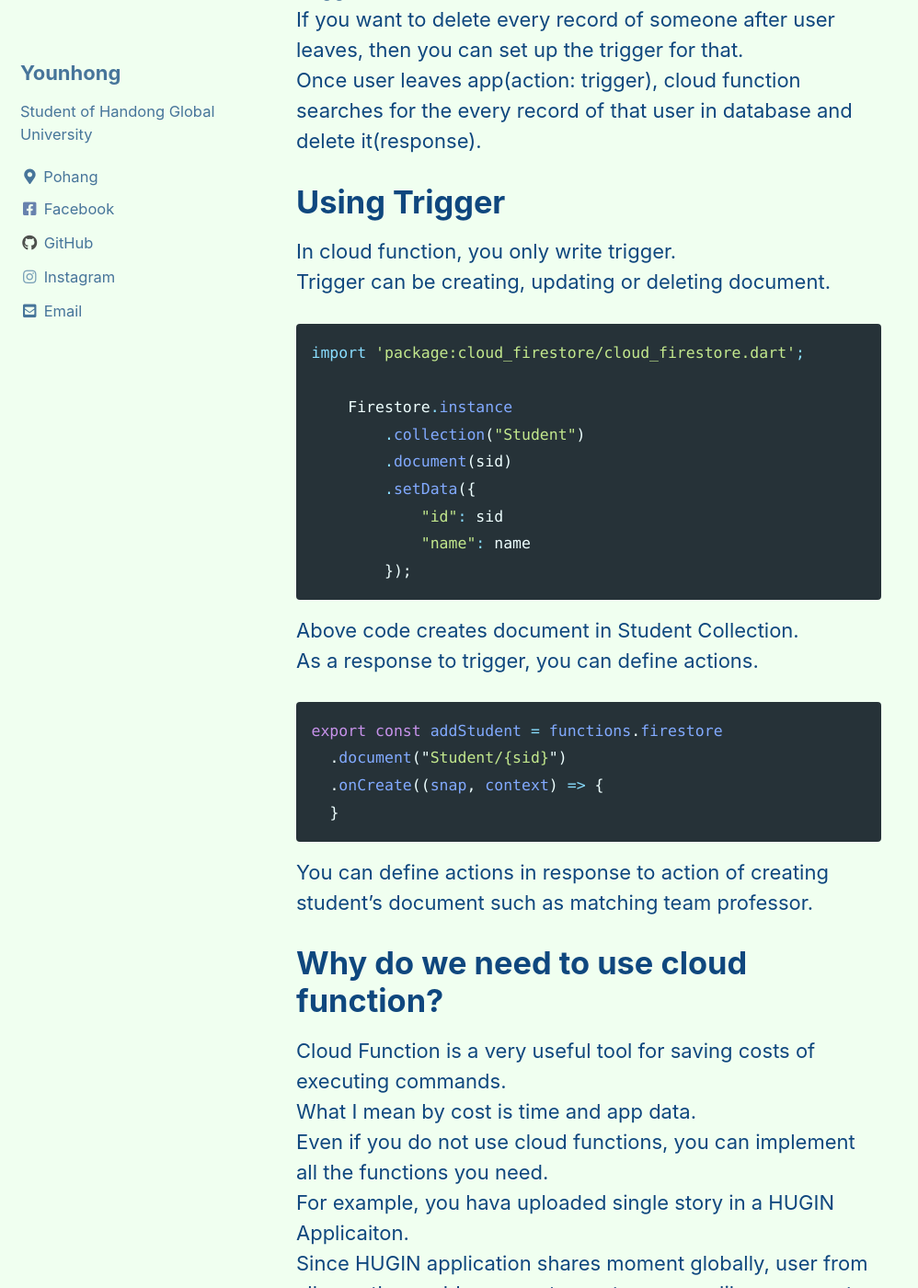
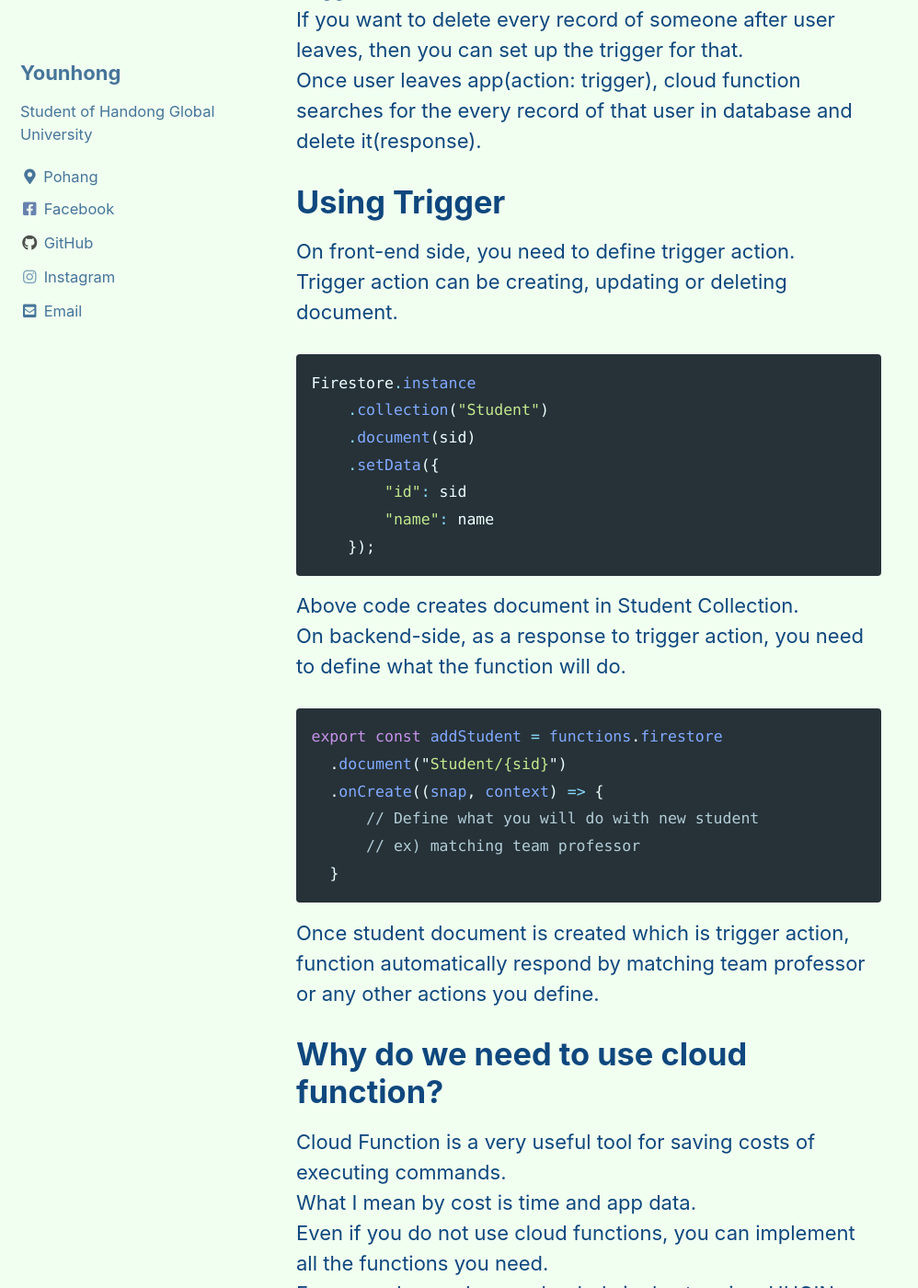
Before and after one commit to Younhong/younhong.github.io, a Jekyll site: the page built from _posts/2020-08-03-cloud-function-post.md, in a window 1280 px wide and 1400 px high, scrolled down 1343 px. Shown: the whole window at 92% size, without its empty margins (0-998 px from the left). Built offline with Jekyll 4.4.1, drawn with Linux system fonts in a browser that asks for light colours; cached includes are drawn as plain includes; comment, search, counter and statistics services are not loaded.

Commit message:
Update 2020-08-03-cloud-function-post.md

````diff
--- a/_posts/2020-08-03-cloud-function-post.md
+++ b/_posts/2020-08-03-cloud-function-post.md
@@ -35,32 +35,32 @@ If you want to delete every record of someone after user leaves, then you can se
 Once user leaves app(action: trigger), cloud function searches for the every record of that user in database and delete it(response).
 
 # Using Trigger
-In cloud function, you only write trigger.
-Trigger can be creating, updating or deleting document.
+On front-end side, you need to define trigger action.
+Trigger action can be creating, updating or deleting document.
 
 ```dart
-import 'package:cloud_firestore/cloud_firestore.dart';
-
-    Firestore.instance
-        .collection("Student")
-        .document(sid)
-        .setData({
-            "id": sid
-            "name": name
-        });
+Firestore.instance
+    .collection("Student")
+    .document(sid)
+    .setData({
+        "id": sid
+        "name": name
+    });
  ```
 
 Above code creates document in Student Collection.
-As a response to trigger, you can define actions.
+On backend-side, as a response to trigger action, you need to define what the function will do.
 
 ```typescript
 export const addStudent = functions.firestore
   .document("Student/{sid}")
   .onCreate((snap, context) => {
+      // Define what you will do with new student
+      // ex) matching team professor
   }
 ```
 
-You can define actions in response to action of creating student's document such as matching team professor.
+Once student document is created which is trigger action, function automatically respond by matching team professor or any other actions you define.
 
 # Why do we need to use cloud function?
 Cloud Function is a very useful tool for saving costs of executing commands.
````
